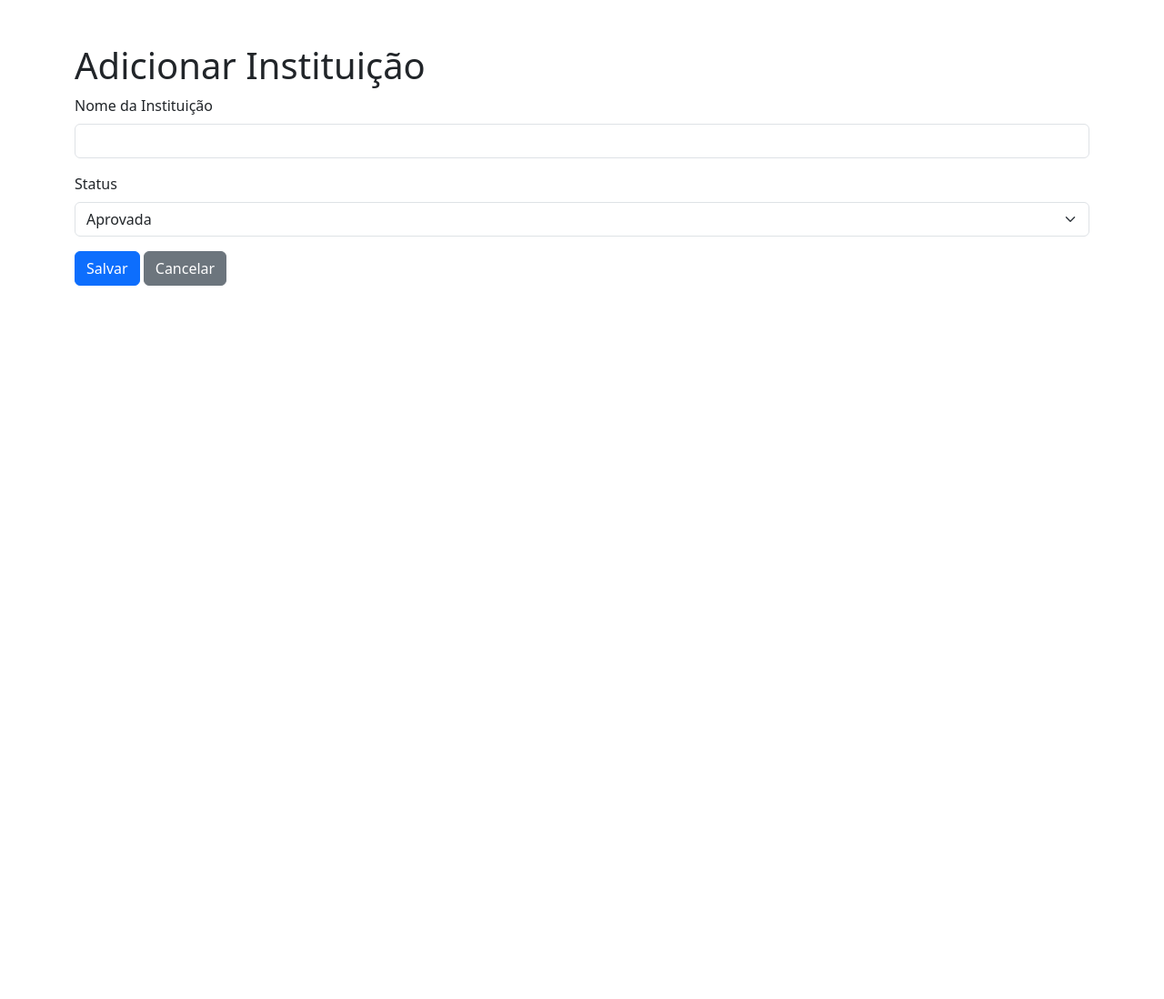
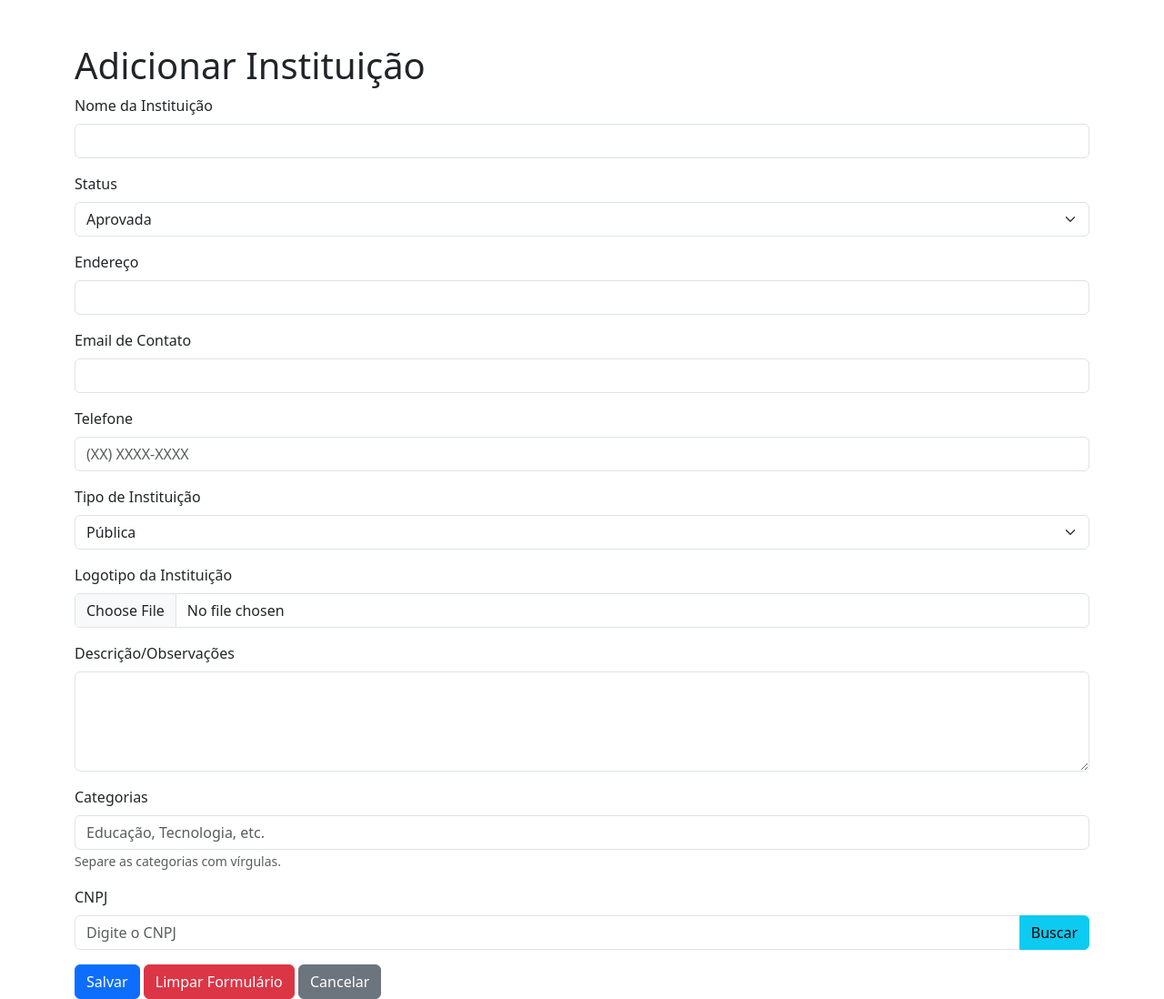
Before and after one commit to gustavsonbarros/abamaker-main, a Flask app: page /adicionar_instituicao in a window 1280 px wide. Shown: the whole page at 91% size. Before the commit the page ends 314 px from the top, so only its background shows below. Run offline with Flask 3, Linux system fonts and the light colour scheme; a user stored in the database is signed in.

Commit message:
Alteracao Adicionar Instituicao

```diff
--- a/app.py
+++ b/app.py
@@ -472,9 +472,6 @@ def aluno():
         projetos_rejeitados=projetos_rejeitados
     )
 
-
-
-
 @app.route('/projeto/<int:id>', methods=['GET'])
 def detalhes_projeto(id):
     projeto = Projeto.query.get_or_404(id)
--- a/templates/adicionar_instituicao.html
+++ b/templates/adicionar_instituicao.html
@@ -9,11 +9,18 @@
 <body>
     <div class="container mt-5">
         <h1>Adicionar Instituição</h1>
-        <form method="POST" action="/adicionar_instituicao">
+
+        <!-- Feedback -->
+        <div id="feedback" class="alert d-none" role="alert"></div>
+
+        <form method="POST" action="/adicionar_instituicao" enctype="multipart/form-data">
+            <!-- Nome da Instituição -->
             <div class="mb-3">
                 <label for="nome" class="form-label">Nome da Instituição</label>
                 <input type="text" class="form-control" id="nome" name="nome" required>
             </div>
+
+            <!-- Status -->
             <div class="mb-3">
                 <label for="status" class="form-label">Status</label>
                 <select class="form-select" id="status" name="status" required>
@@ -21,9 +28,114 @@
                     <option value="Suspensa">Suspensa</option>
                 </select>
             </div>
+
+            <!-- Endereço -->
+            <div class="mb-3">
+                <label for="endereco" class="form-label">Endereço</label>
+                <input type="text" class="form-control" id="endereco" name="endereco">
+            </div>
+
+            <!-- Email de Contato -->
+            <div class="mb-3">
+                <label for="email" class="form-label">Email de Contato</label>
+                <input type="email" class="form-control" id="email" name="email" required>
+            </div>
+
+            <!-- Telefone -->
+            <div class="mb-3">
+                <label for="telefone" class="form-label">Telefone</label>
+                <input type="tel" class="form-control" id="telefone" name="telefone" placeholder="(XX) XXXX-XXXX">
+            </div>
+
+            <!-- Tipo de Instituição -->
+            <div class="mb-3">
+                <label for="tipo" class="form-label">Tipo de Instituição</label>
+                <select class="form-select" id="tipo" name="tipo" required>
+                    <option value="Publica">Pública</option>
+                    <option value="Privada">Privada</option>
+                    <option value="ONG">ONG</option>
+                </select>
+            </div>
+
+            <!-- Logotipo -->
+            <div class="mb-3">
+                <label for="logo" class="form-label">Logotipo da Instituição</label>
+                <input type="file" class="form-control" id="logo" name="logo" accept="image/*" onchange="previewLogo(event)">
+                <img id="preview" class="img-fluid mt-3" style="max-width: 150px; display: none;">
+            </div>
+
+            <!-- Descrição -->
+            <div class="mb-3">
+                <label for="descricao" class="form-label">Descrição/Observações</label>
+                <textarea class="form-control" id="descricao" name="descricao" rows="4"></textarea>
+            </div>
+
+            <!-- Categorias -->
+            <div class="mb-3">
+                <label for="tags" class="form-label">Categorias</label>
+                <input type="text" class="form-control" id="tags" name="tags" placeholder="Educação, Tecnologia, etc.">
+                <small class="text-muted">Separe as categorias com vírgulas.</small>
+            </div>
+
+            <!-- CNPJ e botão de busca -->
+            <div class="mb-3">
+                <label for="cnpj" class="form-label">CNPJ</label>
+                <div class="input-group">
+                    <input type="text" class="form-control" id="cnpj" name="cnpj" placeholder="Digite o CNPJ">
+                    <button class="btn btn-info" type="button" onclick="buscarDados()">Buscar</button>
+                </div>
+            </div>
+
+            <!-- Botões -->
             <button type="submit" class="btn btn-primary">Salvar</button>
+            <button type="reset" class="btn btn-danger">Limpar Formulário</button>
             <a href="/admin_panel" class="btn btn-secondary">Cancelar</a>
         </form>
     </div>
+
+    <script>
+        // Função para pré-visualizar o logotipo
+        function previewLogo(event) {
+            const preview = document.getElementById('preview');
+            const file = event.target.files[0];
+            if (file) {
+                preview.src = URL.createObjectURL(file);
+                preview.style.display = 'block';
+            } else {
+                preview.style.display = 'none';
+            }
+        }
+
+        // Função para buscar dados da instituição via CNPJ
+        function buscarDados() {
+            const cnpj = document.getElementById('cnpj').value;
+            if (!cnpj) {
+                alert('Digite um CNPJ válido.');
+                return;
+            }
+            fetch(`/api/instituicao/${cnpj}`)
+                .then(response => response.json())
+                .then(data => {
+                    if (data.success) {
+                        document.getElementById('nome').value = data.nome;
+                        document.getElementById('endereco').value = data.endereco;
+                    } else {
+                        alert('CNPJ não encontrado.');
+                    }
+                });
+        }
+
+        // Exibição de mensagens de feedback
+        const feedback = document.getElementById('feedback');
+        if (window.location.search.includes('success=true')) {
+            feedback.className = 'alert alert-success';
+            feedback.textContent = 'Instituição adicionada com sucesso!';
+            feedback.style.display = 'block';
+        } else if (window.location.search.includes('error=true')) {
+            feedback.className = 'alert alert-danger';
+            feedback.textContent = 'Erro ao adicionar a instituição.';
+            feedback.style.display = 'block';
+        }
+    </script>
 </body>
 </html>
```
Also changed, not shown: instance/cimas_maker.db.
